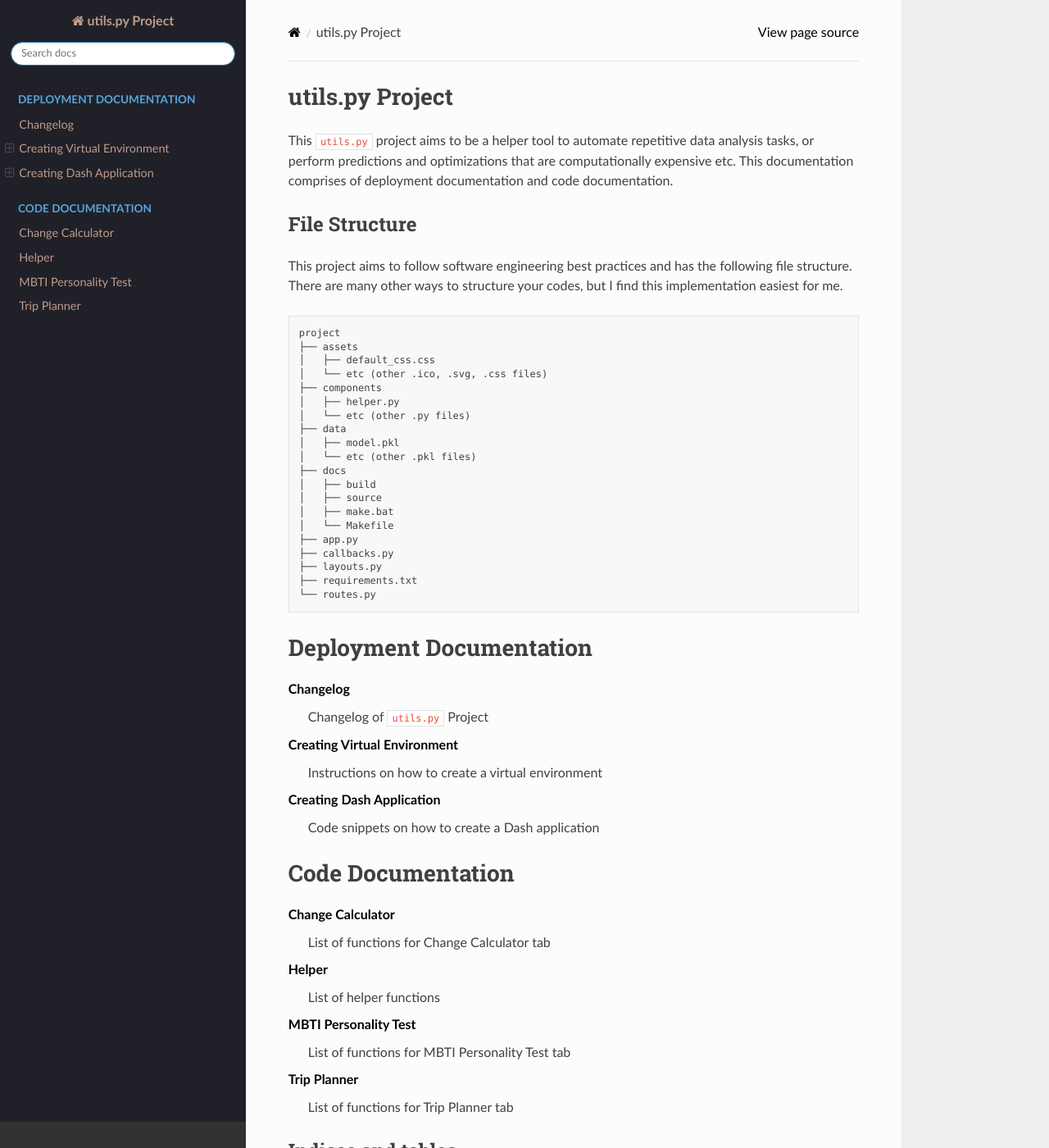
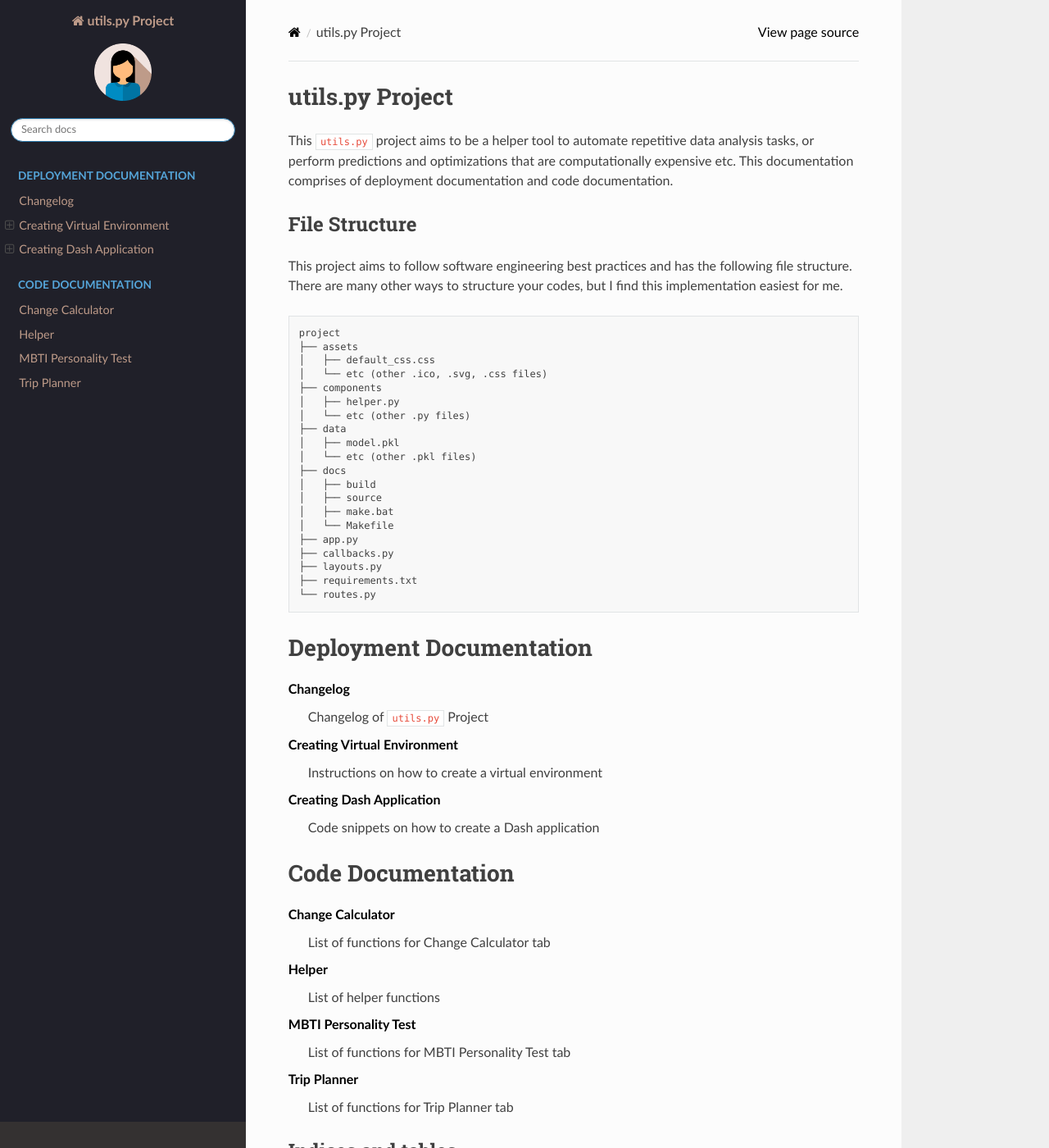
Before and after one commit to kayjanw/test-app, a Sphinx documentation site: the page built from docs/source/index.rst, in a window 1280 px wide and 1400 px high. Shown: the whole window at 82% size. Built offline with Sphinx 7.4.7 and the Read the Docs theme 2.0.0, drawn with Linux system fonts in a browser that asks for light colours.

Commit message:
update sphinx: add logo

```diff
--- a/docs/source/_static/custom.css
+++ b/docs/source/_static/custom5.css
@@ -1,3 +1,8 @@
+.wy-side-nav-search>a img.logo,
+.wy-side-nav-search .wy-dropdown>a img.logo {
+    height: 80px;
+}
+
 .wy-side-nav-search,
 .wy-nav-top,
 .wy-side-scroll {
--- a/docs/source/conf.py
+++ b/docs/source/conf.py
@@ -59,6 +59,7 @@ html_theme_options = {
     'collapse_navigation': False
 }
 html_favicon = '../../assets/documentation-icon.svg'
+html_logo = '../../assets/favicon.ico'
 
 # html_theme = 'classic'
 # html_theme_options = {
@@ -74,4 +75,4 @@ html_static_path = ['_static']
 
 
 def setup(app):
-    app.add_css_file('custom.css')
+    app.add_css_file('custom5.css')
```
Also changed, not shown: 16 other files.
